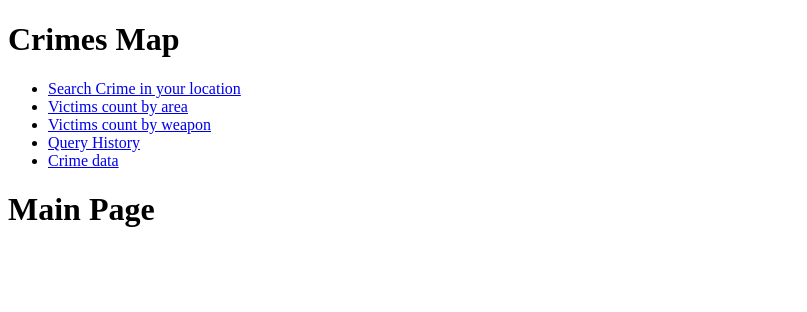
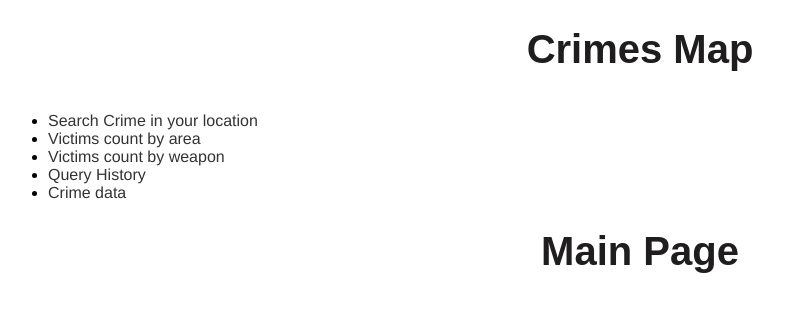
Before and after one commit to cs411-alawini/sp23-cs411-team116-team116, a React (Create React App) app in the folder frontend/: page / in a window 1280 px wide. Shown: the top 312 px of the page, without its empty margins (0-807 px from the left). Built offline with nearby package versions, Linux system fonts and the light colour scheme.

Commit message:
frontend code

```diff
--- a/frontend/package.json
+++ b/frontend/package.json
@@ -13,6 +13,7 @@
     "process": "^0.11.10",
     "react": "^18.2.0",
     "react-dom": "^18.2.0",
+    "react-router-dom": "^6.10.0",
     "react-scripts": "5.0.1",
     "url": "^0.11.0",
     "web-vitals": "^2.1.4",
--- a/frontend/src/App.css
+++ b/frontend/src/App.css
@@ -1,4 +1,4 @@
-input {
+/* input {
     width: 300px;
     height: 60px;
     margin: 10px;
@@ -19,4 +19,37 @@ input {
     border:2px solid pink;
     border-radius: 15px;
     margin: 10px;
-}
+} */
+.App {
+    font-family: 'Helvetica Neue', sans-serif;
+  }
+
+  h1 {
+    font-size: 2.5rem;
+    margin-bottom: 1rem;
+  }
+
+  a {
+    color: #333;
+    text-decoration: none;
+  }
+
+  a:hover {
+    color: #666;
+  }
+
+  .Menu {
+    display: flex;
+    flex-direction: column;
+    width: 250px;
+  }
+
+  .MenuLink {
+    display: block;
+    padding: 0.5rem 1rem;
+    color: #333;
+  }
+
+  .MenuLink:hover {
+    background-color: #eee;
+  }
--- a/frontend/src/App.js
+++ b/frontend/src/App.js
@@ -11,7 +11,7 @@ import Axios from 'axios';
 
 function App() {
   // const backendAddress = "http://localhost:3002"
-  const backendAddress = "https://whhuang4-cautious-goggles-4499vqp7pwvfqr4x-3002.preview.app.github.dev"
+  const backendAddress = "https://premdhoot-friendly-space-garbanzo-wvj764v7r65hxgw-3002.preview.app.github.dev"
   // page status, 0 = MainPage, 1 = Victims by Areas, 2 = Victims by Weapons, 3 = Query History, 4 = Crime Data
   const [pageStatus, setPageStatus] = useState(0);
   const handleMenuItemClick = (newPageStatus) => {
@@ -44,13 +44,13 @@ function App() {
   }
   return (
     <div className="App">
-      <h1>Crimes Map</h1>
-      <div>
-        <Menu model={items} />
-        <div>
-          {Page}
+    <h1>Crimes Map</h1>
+    <div className="App-container">
+        <Menu model={items} className="App-menu" />
+        <div className="App-page">
+            {Page}
         </div>
-      </div>
+    </div>
     </div>
   );
 }
--- a/frontend/src/AreaVictim/AreaVictim.css
+++ b/frontend/src/AreaVictim/AreaVictim.css
@@ -0,0 +1,49 @@
+.area-victim {
+  background-color: #F5F5F5;
+  padding: 30px;
+  border-radius: 10px;
+  margin: 40px auto;
+  box-shadow: 0 0 10px rgba(0, 0, 0, 0.2);
+  max-width: 800px;
+}
+h1 {
+  font-family: "Quicksand", sans-serif;
+  font-size: 40px;
+  font-weight: bold;
+  margin-bottom: 40px;
+  text-align: center;
+  color: #1f1d1d;
+}
+.card-container {
+  display: flex;
+  flex-wrap: wrap;
+  justify-content: center;
+}
+.card {
+  background-color: #f7f0f0;
+  width: 300px;
+  padding: 30px;
+  margin: 20px;
+  border-radius: 10px;
+  box-shadow: 0 0 10px rgba(0, 0, 0, 0.2);
+  transition: transform 0.2s;
+  border: 2px solid #FDB7B3;
+}
+.card:hover {
+  transform: translateY(-10px);
+}
+.card h2 {
+  font-family: "Montserrat", sans-serif;
+  font-size: 28px;
+  font-weight: bold;
+  margin-bottom: 20px;
+  color: #202020;
+  text-align: center;
+}
+.card p {
+  font-family: "Open Sans", sans-serif;
+  font-size: 20px;
+  margin-bottom: 0;
+  text-align: center;
+  color: #707070;
+}
--- a/frontend/src/AreaVictim/AreaVictim.js
+++ b/frontend/src/AreaVictim/AreaVictim.js
@@ -3,11 +3,11 @@ import React, {useState, useEffect} from "react";
 import Axios from 'axios';
 
 
-function AreaVictim(backendAddress) {
+function AreaVictim(props) {
     const [victimByAreaList, setVictimByAreaList] = useState([]);
 
     const getAreaVictimList = () => {
-    Axios.get(backendAddress + '/api/get/list1', { params: { _cache: Date.now() }})
+    Axios.get(props.backendAddress + '/api/get/list1', { params: { _cache: Date.now() }})
     .then((response) => {
             console.log('Sending request to backend server...');
             setVictimByAreaList(response.data);
@@ -19,10 +19,20 @@ function AreaVictim(backendAddress) {
     }, [])
 
     return (
-    <div className="AreaVictim">
-        <h1>Victims Count by Area</h1>
-    </div>
-    );
+        <div class="AreaVictim">
+          <h1>Victims Count by Area</h1>
+          <div class = "card-container">
+            {victimByAreaList.map((val) => {
+              return (
+                <div class="card">
+                  <h2>Area: {val.Area}</h2>
+                  <p>Victim Count: {val.Victim_Count}</p>
+                </div>
+              );
+            })}
+          </div>
+        </div>
+      );
 }
 
 export default AreaVictim;
--- /dev/null
+++ b/frontend/src/components/PageMenu.css
@@ -0,0 +1,18 @@
+.custom-menu {
+    width: 250px;
+}
+
+.p-menuitem-link {
+    display: flex;
+    align-items: center;
+    padding: 0.5rem;
+    color: #444;
+}
+
+.p-menuitem-icon {
+    margin-right: 0.5rem;
+}
+
+.p-menuitem-link:hover {
+    background-color: #f2f2f2;
+}
--- a/frontend/src/components/PageMenu.js
+++ b/frontend/src/components/PageMenu.js
@@ -11,6 +11,6 @@ export default function PageMenu() {
     ];
 
     return (
-        <Menu model={items} />
+        <Menu model={items} className="custom-menu" />
     )
 }
```
